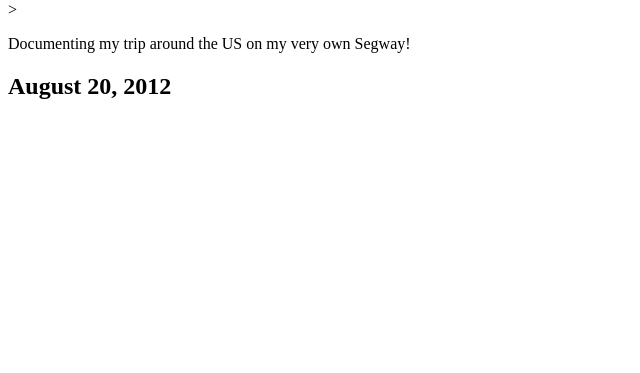
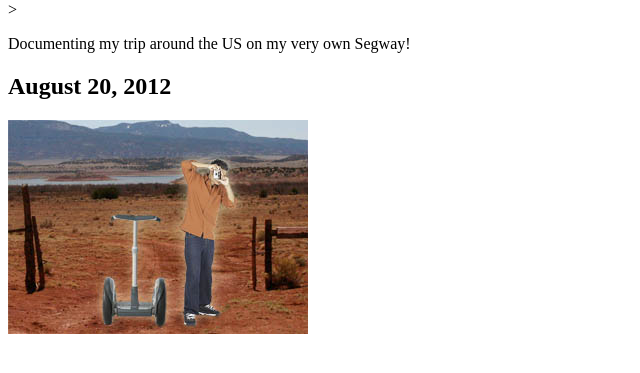
Before and after one commit to Kurama1450/FullStackWebEnero2023, a plain HTML site: page index.html in a window 1280 px wide. Shown: the part 79-452 px from the top of the page, without its empty margins (0-640 px from the left). Drawn offline with Linux system fonts and the light colour scheme.

Commit message:
Commit updates

```diff
--- a/index.html
+++ b/index.html
@@ -21,7 +21,7 @@
        </p>
 
        <h2>August 20, 2012</h2>
-
+       <img src ="images/segway2.jpg">
     </body>
 
 </html>
```
Also changed, not shown: images/segway1.jpg (added), images/segway2.jpg (added).
